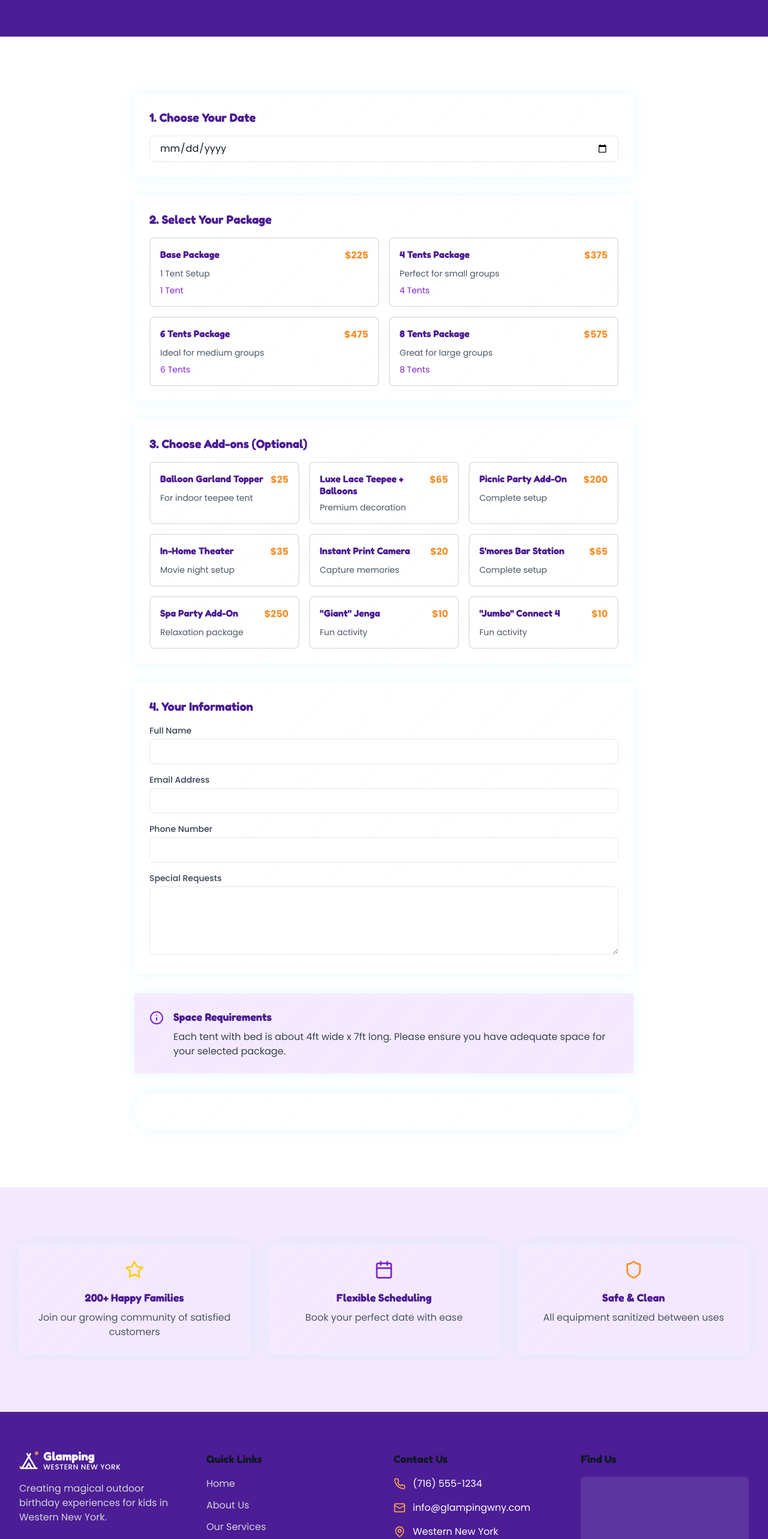
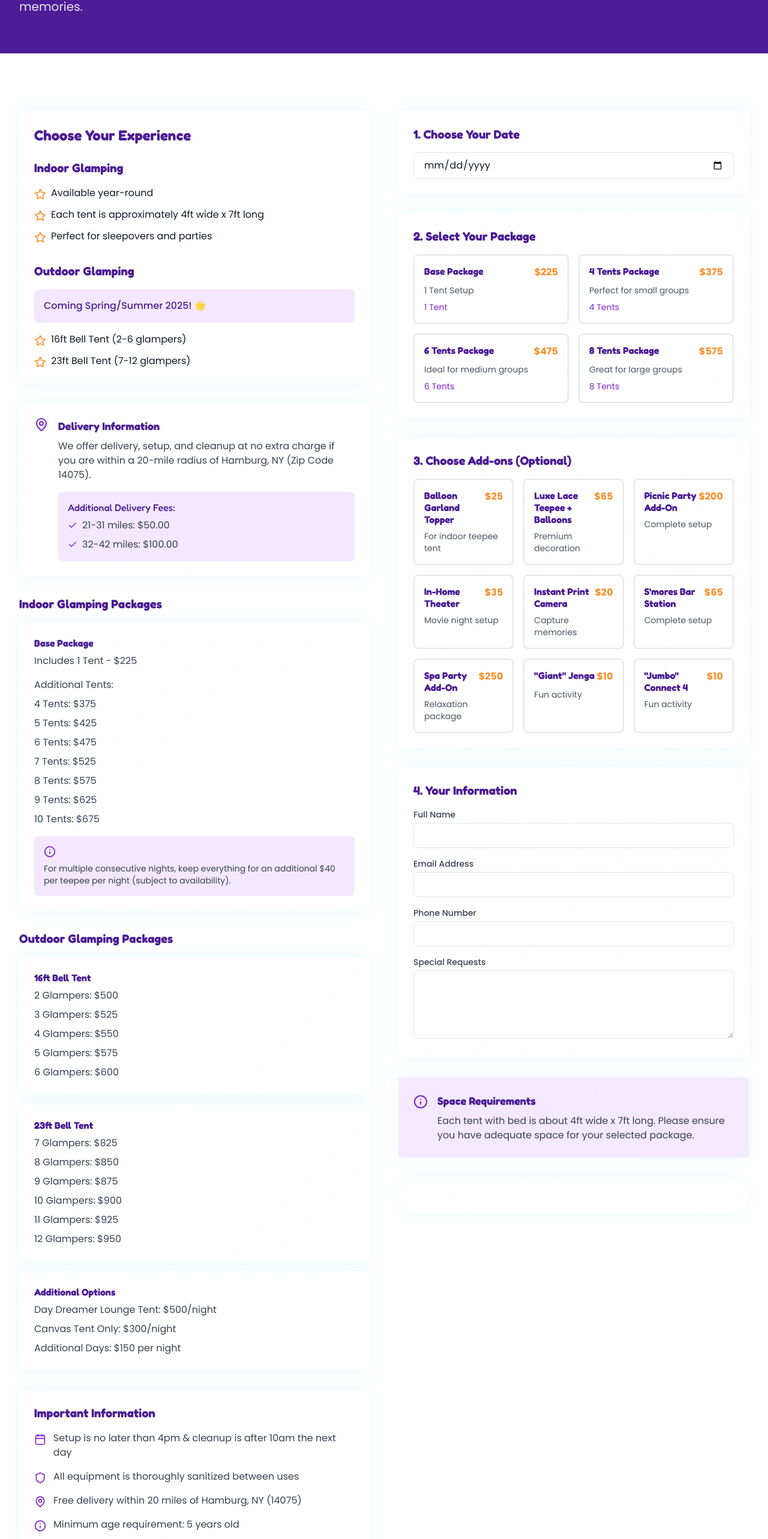
Before and after one commit to garrettm19/glampingwny, a React (Vite) app: page /book-now in a window 1280 px wide. Shown: the part 231-2797 px from the top of the page at 60% size. Built offline with nearby package versions, Linux system fonts and the light colour scheme; grey boxes are pictures that could not be loaded.

Commit message:
Update booking page with comprehensive information

```diff
--- a/src/pages/BookingPage.tsx
+++ b/src/pages/BookingPage.tsx
@@ -2,7 +2,8 @@ import React from 'react';
 import { Helmet } from 'react-helmet-async';
 import { motion } from 'framer-motion';
 import BookingForm from '../components/ui/BookingForm';
-import { Star, Calendar, Shield } from 'lucide-react';
+import PricingTable from '../components/ui/PricingTable';
+import { Star, Calendar, Shield, MapPin, Info } from 'lucide-react';
 
 const BookingPage: React.FC = () => {
   const handleBookingSubmit = (formData: any) => {
@@ -13,10 +14,10 @@ const BookingPage: React.FC = () => {
   return (
     <>
       <Helmet>
-        <title>Book Your Indoor Glamping Experience | Glamping WNY</title>
+        <title>Book Your Glamping Experience | Indoor & Outdoor Options</title>
         <meta
           name="description"
-          content="Book your magical indoor glamping experience with Glamping WNY. Choose your perfect package, customize with add-ons, and create unforgettable memories."
+          content="Book your magical glamping experience with Glamping WNY. Choose from indoor or outdoor options, customize with add-ons, and create unforgettable memories."
         />
       </Helmet>
 
@@ -45,70 +46,109 @@ const BookingPage: React.FC = () => {
           >
             <h1 className="text-4xl md:text-5xl font-bold mb-6">Book Your Experience</h1>
             <p className="text-xl text-white/90">
-              Transform your space into a magical wonderland. Available year-round!
+              Choose from our indoor or outdoor glamping options and create magical memories.
             </p>
           </motion.div>
         </div>
       </section>
 
-      {/* Booking Form Section */}
+      {/* Main Content */}
       <section className="section bg-white">
-        <div className="container-custom max-w-4xl">
-          <BookingForm onSubmit={handleBookingSubmit} />
-        </div>
-      </section>
+        <div className="container-custom">
+          <div className="grid grid-cols-1 lg:grid-cols-2 gap-12">
+            {/* Left Column - Information */}
+            <div className="space-y-8">
+              {/* Service Types */}
+              <div className="glass-card p-6">
+                <h2 className="text-2xl font-bold text-primary-900 mb-6">
+                  Choose Your Experience
+                </h2>
 
-      {/* Trust Badges */}
-      <section className="section bg-primary-50">
-        <div className="container-custom">
-          <div className="grid grid-cols-1 md:grid-cols-3 gap-8">
-            <motion.div
-              className="glass-card p-6 text-center"
-              initial={{ opacity: 0, y: 20 }}
-              whileInView={{ opacity: 1, y: 0 }}
-              transition={{ duration: 0.5 }}
-              viewport={{ once: true }}
-            >
-              <Star className="w-8 h-8 text-yellow-400 mx-auto mb-4" />
-              <h3 className="text-lg font-bold text-primary-900 mb-2">
-                200+ Happy Families
-              </h3>
-              <p className="text-gray-600">
-                Join our growing community of satisfied customers
-              </p>
-            </motion.div>
+                {/* Indoor Option */}
+                <div className="mb-8">
+                  <h3 className="text-xl font-bold text-primary-900 mb-4">
+                    Indoor Glamping
+                  </h3>
+                  <ul className="space-y-3">
+                    <li className="flex items-start gap-2">
+                      <Star className="w-5 h-5 text-accent-500 mt-1" />
+                      <span>Available year-round</span>
+                    </li>
+                    <li className="flex items-start gap-2">
+                      <Star className="w-5 h-5 text-accent-500 mt-1" />
+                      <span>Each tent is approximately 4ft wide x 7ft long</span>
+                    </li>
+                    <li className="flex items-start gap-2">
+                      <Star className="w-5 h-5 text-accent-500 mt-1" />
+                      <span>Perfect for sleepovers and parties</span>
+                    </li>
+                  </ul>
+                </div>
 
-            <motion.div
-              className="glass-card p-6 text-center"
-              initial={{ opacity: 0, y: 20 }}
-              whileInView={{ opacity: 1, y: 0 }}
-              transition={{ duration: 0.5, delay: 0.1 }}
-              viewport={{ once: true }}
-            >
-              <Calendar className="w-8 h-8 text-primary-600 mx-auto mb-4" />
-              <h3 className="text-lg font-bold text-primary-900 mb-2">
-                Flexible Scheduling
-              </h3>
-              <p className="text-gray-600">
-                Book your perfect date with ease
-              </p>
-            </motion.div>
+                {/* Outdoor Option */}
+                <div>
+                  <h3 className="text-xl font-bold text-primary-900 mb-4">
+                    Outdoor Glamping
+                  </h3>
+                  <div className="bg-primary-50 p-4 rounded-lg mb-4">
+                    <p className="text-primary-900 font-medium">
+                      Coming Spring/Summer 2025! 🌟
+                    </p>
+                  </div>
+                  <ul className="space-y-3">
+                    <li className="flex items-start gap-2">
+                      <Star className="w-5 h-5 text-accent-500 mt-1" />
+                      <span>16ft Bell Tent (2-6 glampers)</span>
+                    </li>
+                    <li className="flex items-start gap-2">
+                      <Star className="w-5 h-5 text-accent-500 mt-1" />
+                      <span>23ft Bell Tent (7-12 glampers)</span>
+                    </li>
+                  </ul>
+                </div>
+              </div>
 
-            <motion.div
-              className="glass-card p-6 text-center"
-              initial={{ opacity: 0, y: 20 }}
-              whileInView={{ opacity: 1, y: 0 }}
-              transition={{ duration: 0.5, delay: 0.2 }}
-              viewport={{ once: true }}
-            >
-              <Shield className="w-8 h-8 text-accent-500 mx-auto mb-4" />
-              <h3 className="text-lg font-bold text-primary-900 mb-2">
-                Safe & Clean
-              </h3>
-              <p className="text-gray-600">
-                All equipment sanitized between uses
-              </p>
-            </motion.div>
+              {/* Pricing Table */}
+              <PricingTable />
+
+              {/* Important Notes */}
+              <div className="glass-card p-6">
+                <h3 className="text-xl font-bold text-primary-900 mb-4">
+                  Important Information
+                </h3>
+                <div className="space-y-4">
+                  <div className="flex items-start gap-3">
+                    <Calendar className="w-5 h-5 text-primary-600 mt-1" />
+                    <p className="text-gray-700">
+                      Setup is no later than 4pm & cleanup is after 10am the next day
+                    </p>
+                  </div>
+                  <div className="flex items-start gap-3">
+                    <Shield className="w-5 h-5 text-primary-600 mt-1" />
+                    <p className="text-gray-700">
+                      All equipment is thoroughly sanitized between uses
+                    </p>
+                  </div>
+                  <div className="flex items-start gap-3">
+                    <MapPin className="w-5 h-5 text-primary-600 mt-1" />
+                    <p className="text-gray-700">
+                      Free delivery within 20 miles of Hamburg, NY (14075)
+                    </p>
+                  </div>
+                  <div className="flex items-start gap-3">
+                    <Info className="w-5 h-5 text-primary-600 mt-1" />
+                    <p className="text-gray-700">
+                      Minimum age requirement: 5 years old
+                    </p>
+                  </div>
+                </div>
+              </div>
+            </div>
+
+            {/* Right Column - Booking Form */}
+            <div>
+              <BookingForm onSubmit={handleBookingSubmit} />
+            </div>
           </div>
         </div>
       </section>
```
